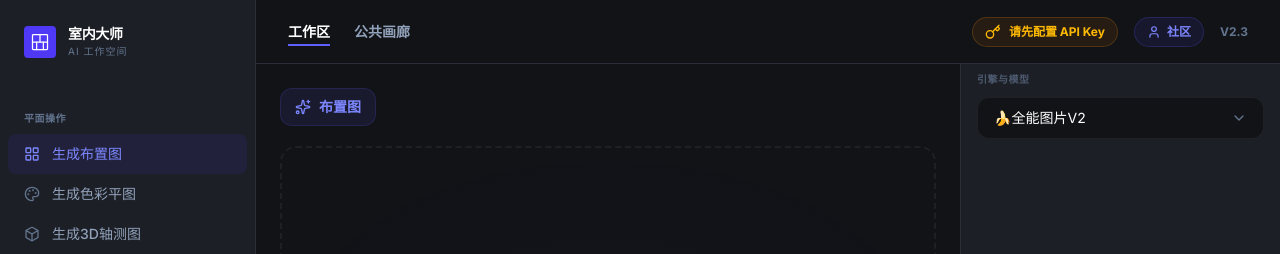
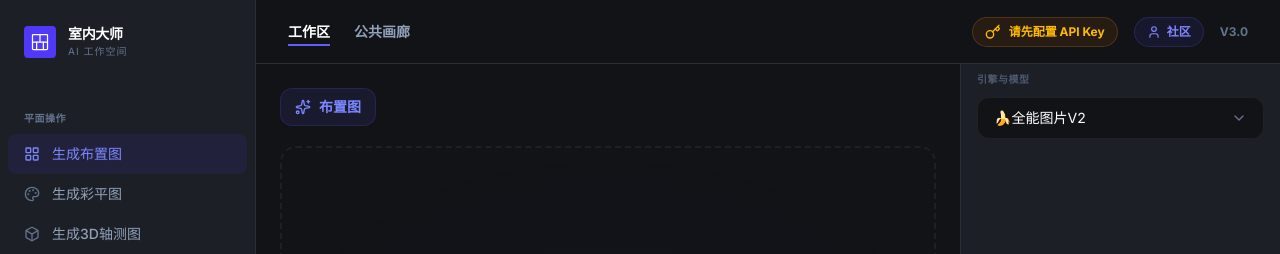
Before and after one commit to lxj5820/midnight-atelier, a React (Vite) app: page / in a window 1280 px wide. Shown: the top 254 px of the page. Built offline with nearby package versions, Linux system fonts and the light colour scheme.

Commit message:
chore: 更新版本号和菜单文案
1. 将顶部栏版本号从V2.3改为V3.0
2. 修正"生成色彩平图"为"生成彩平图"

```diff
--- a/src/App.tsx
+++ b/src/App.tsx
@@ -246,7 +246,7 @@ const TopBar = ({
         </div>
 
         <span className="text-xs font-bold text-slate-500">
-          V2.3
+          V3.0
         </span>
       </div>
     </header>
--- a/src/menuConfig.ts
+++ b/src/menuConfig.ts
@@ -15,7 +15,7 @@ export interface MenuItemConfig {
 
 export const menuItemsConfig: MenuItemConfig[] = [
   { id: 'workspace', icon: LayoutGrid, label: '生成布置图', group: '平面操作', prompt: '这是一个{{室内住宅空间，房间是四室两厅两卫}}，风格为线稿图，保持平面墙体，轮廓不变。根据图中的文字信息生成对应合理的平面布局图。禁止文字！', model: '🍌全能图片PRO' },
-  { id: 'colors', icon: Palette, label: '生成色彩平图', group: '平面操作', prompt: '90度垂直正俯视，无任何透视畸变，3D写实住宅彩色平面图，[现代简约风格]，完整展示所有空间布局，深灰色细描边墙体，墙体厚度准确，带柔和自然的短投影，纯白色背景。简约低饱和配色，{{四室两厅两卫，公共区域通铺白色大花白大理石瓷砖，卧室地面浅原木色实木地板，厨卫地面深灰色哑光瓷砖}}，软装统一用米白、浅灰、浅木色、深木色，少量深灰点缀，色彩干净舒适家具陈设比例符合顶视图逻辑，无多余杂物。禁止文字', model: '🍌全能图片V2' },
+  { id: 'colors', icon: Palette, label: '生成彩平图', group: '平面操作', prompt: '90度垂直正俯视，无任何透视畸变，3D写实住宅彩色平面图，[现代简约风格]，完整展示所有空间布局，深灰色细描边墙体，墙体厚度准确，带柔和自然的短投影，纯白色背景。简约低饱和配色，{{四室两厅两卫，公共区域通铺白色大花白大理石瓷砖，卧室地面浅原木色实木地板，厨卫地面深灰色哑光瓷砖}}，软装统一用米白、浅灰、浅木色、深木色，少量深灰点缀，色彩干净舒适家具陈设比例符合顶视图逻辑，无多余杂物。禁止文字', model: '🍌全能图片V2' },
   { id: '3d', icon: Box, label: '生成3D轴测图', group: '平面操作', prompt: '保持户型轮廓，Generate a 3D axonometric view tilted 30 degrees to the left with an oblique top-down perspective，{{现代简约风格}}，完全匹配原有的户型布局、材质配色、地面区域颜色，全屋无屋顶、顶部完全掏空，清晰展示所有室内空间，保留原图的户型布局、软装位置，匹配风格的实体墙体，带柔和自然投影，纯白色背景。超写实渲染，细节清晰，无多余杂物、无文字标注水印', model: '🍌全能图片V2' },
   { id: 'effects', icon: ImageIcon, label: '模型生成效果图', group: '效果图操作', prompt: '这是一个{{客厅空间}}，将这张3D线框图转化为照片级真实感的室内效果图，保持原有空间布局和家具摆放完全不变。{{摄影：35mm镜头，f/2.8，人眼平视高度，主体锐利清晰，Architectural Digest杂志摄影风格。}}8K超高清，细节丰富，真实物理材质，避免CG感。', model: '🍌全能图片V2' },
   { id: 'style', icon: RefreshCw, label: '风格替换', group: '效果图操作', prompt: '保持方案主体布局一致性不变，将风格改为{{简约风格}}，并修改对应风格的地面、家具、软装、装饰品，风格迁移渲染', model: '🍌全能图片V2' },
```
